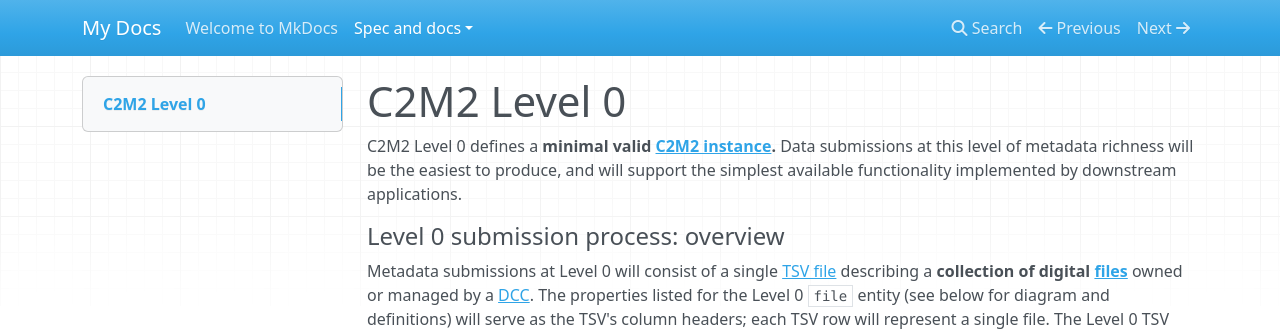
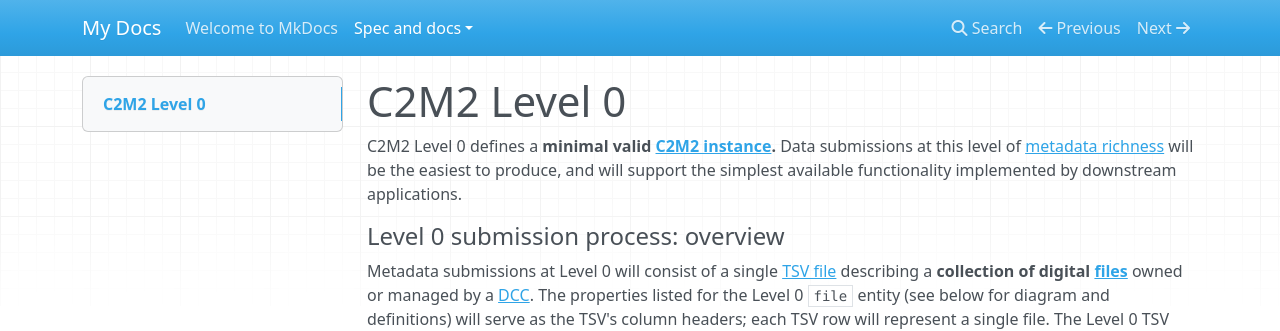
Before and after one commit to nih-cfde/published-documentation, an MkDocs documentation site: the page built from docs/spec-and-docs/C2M2-usage-guides-and-technical-documents/001-C2M2-LEVEL-0.md, in a window 1280 px wide and 900 px high. Shown: the top 331 px of the window. Built offline with MkDocs 1.6.1, drawn with Linux system fonts in a browser that asks for light colours; nearby versions of some CDN libraries; part of the change alters nothing that is shown.

```diff
--- a/docs/spec-and-docs/C2M2-usage-guides-and-technical-documents/001-C2M2-LEVEL-0.md
+++ b/docs/spec-and-docs/C2M2-usage-guides-and-technical-documents/001-C2M2-LEVEL-0.md
@@ -2,7 +2,7 @@
 
 C2M2 Level 0 defines a **minimal valid
 [C2M2 instance](../CFDE-glossary.md#c2m2-instance).** Data submissions
-at this level of metadata richness will be the easiest to produce, and will
+at this level of [metadata richness](../CFDE-glossary.md#c2m2-richness-levels) will be the easiest to produce, and will
 support the simplest available functionality implemented by
 downstream applications.
 
```
